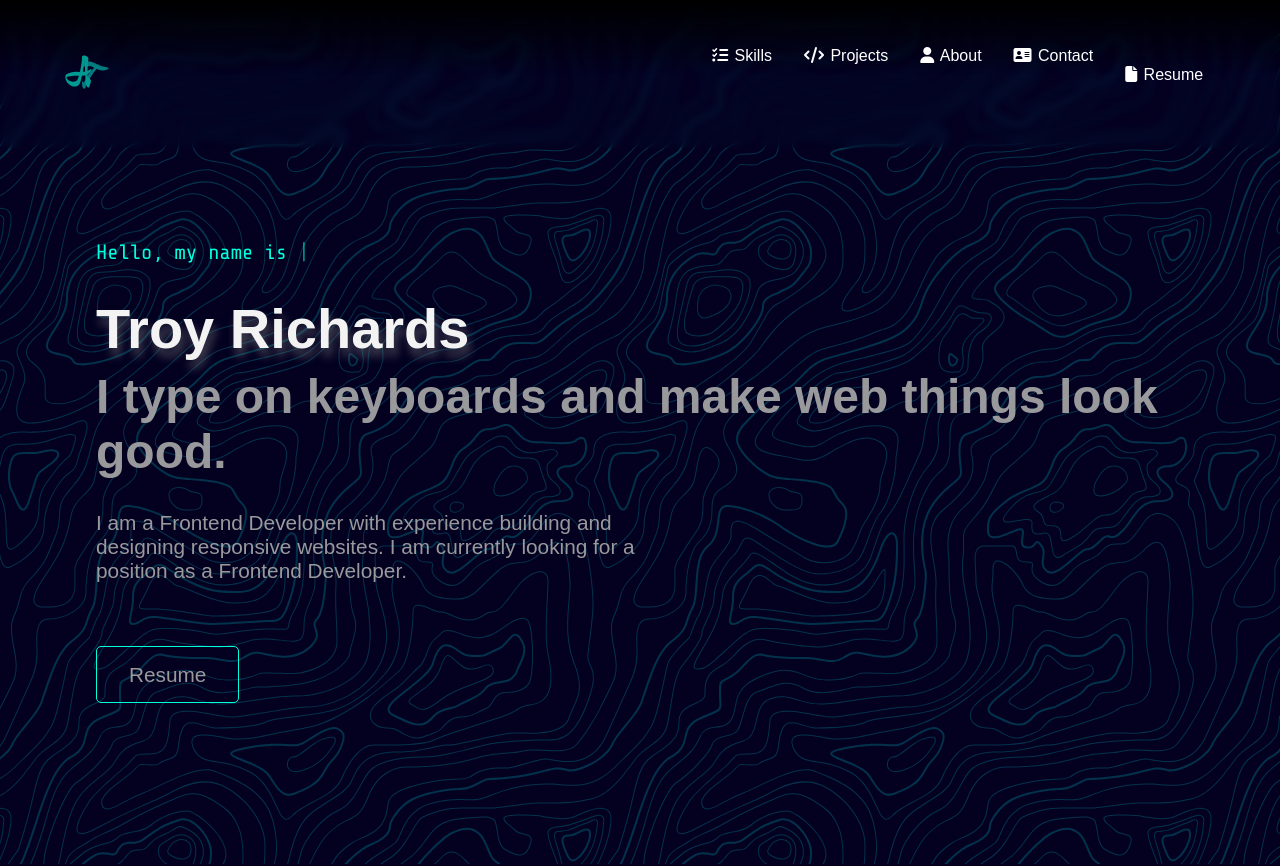
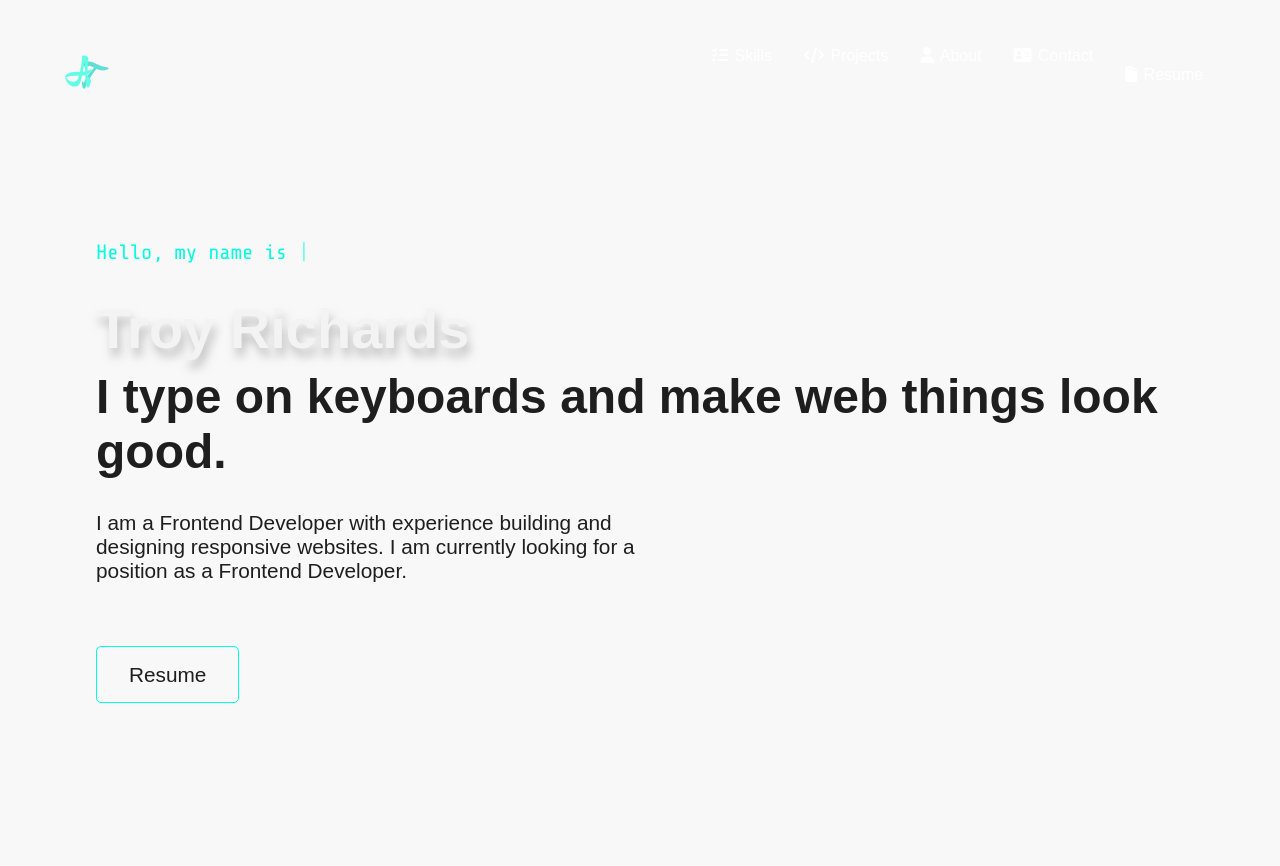
Before and after one commit to TroyRichardsDA/Portfolio-React-Revamp, a React (Create React App) app: page / in a window 1280 px wide. Shown: the top 866 px of the page. Built offline with nearby package versions, Linux system fonts and the light colour scheme.

Commit message:
Main color change

```diff
--- a/src/Components/Navbar/NavStyles.js
+++ b/src/Components/Navbar/NavStyles.js
@@ -2,11 +2,6 @@ import styled from "styled-components";
 import { desktop, tablet } from "../../responsive";
 
 export const Container = styled.nav`
-  background: linear-gradient(
-    0deg,
-    rgba(0, 0, 0, 0) 50%,
-    rgba(0, 0, 0, 1) 100%
-  );
   width: 100%;
   position: fixed;
   top: 0;
--- a/src/index.css
+++ b/src/index.css
@@ -1,6 +1,5 @@
 :root {
-  --main-BG: #030020;
-  --mainTextColor: #adadade1;
+  --main-BG: #f8f8f8;
   --highlightColor: #00ffdd;
   --dimHighlightColor: rgba(0, 247, 214, 0.58);
   --BrighterText: #f3f3f3;
@@ -23,10 +22,8 @@
 
 body {
   font-family: 'Raleway', sans-serif;
-  color: #adadade1;
+  color: #000000e1;
   background-color: var(--main-BG);
-  background-image: url(/src/topography.svg);
-  background-attachment: fixed;
 }
 
 body::-webkit-scrollbar {
```
